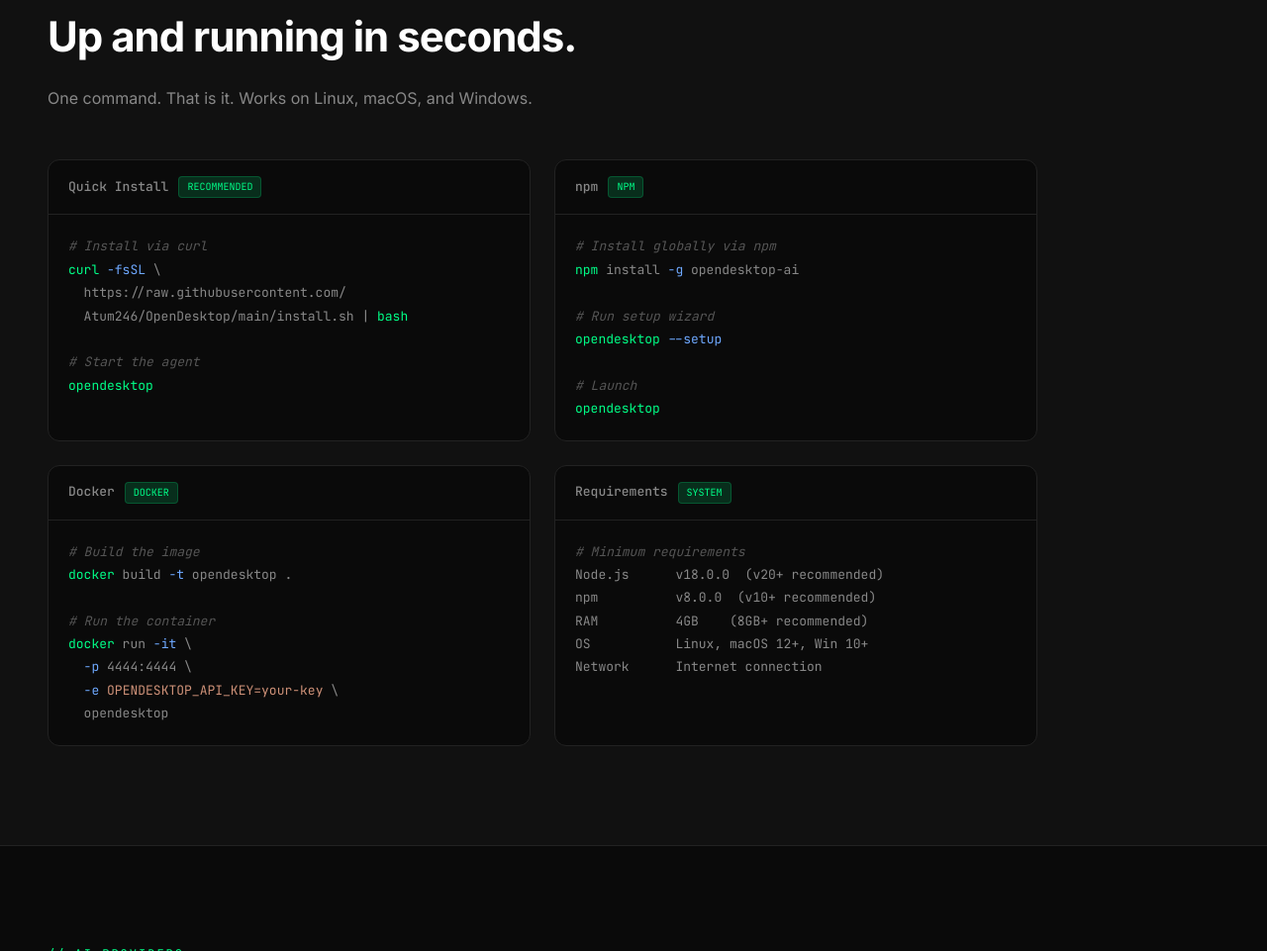
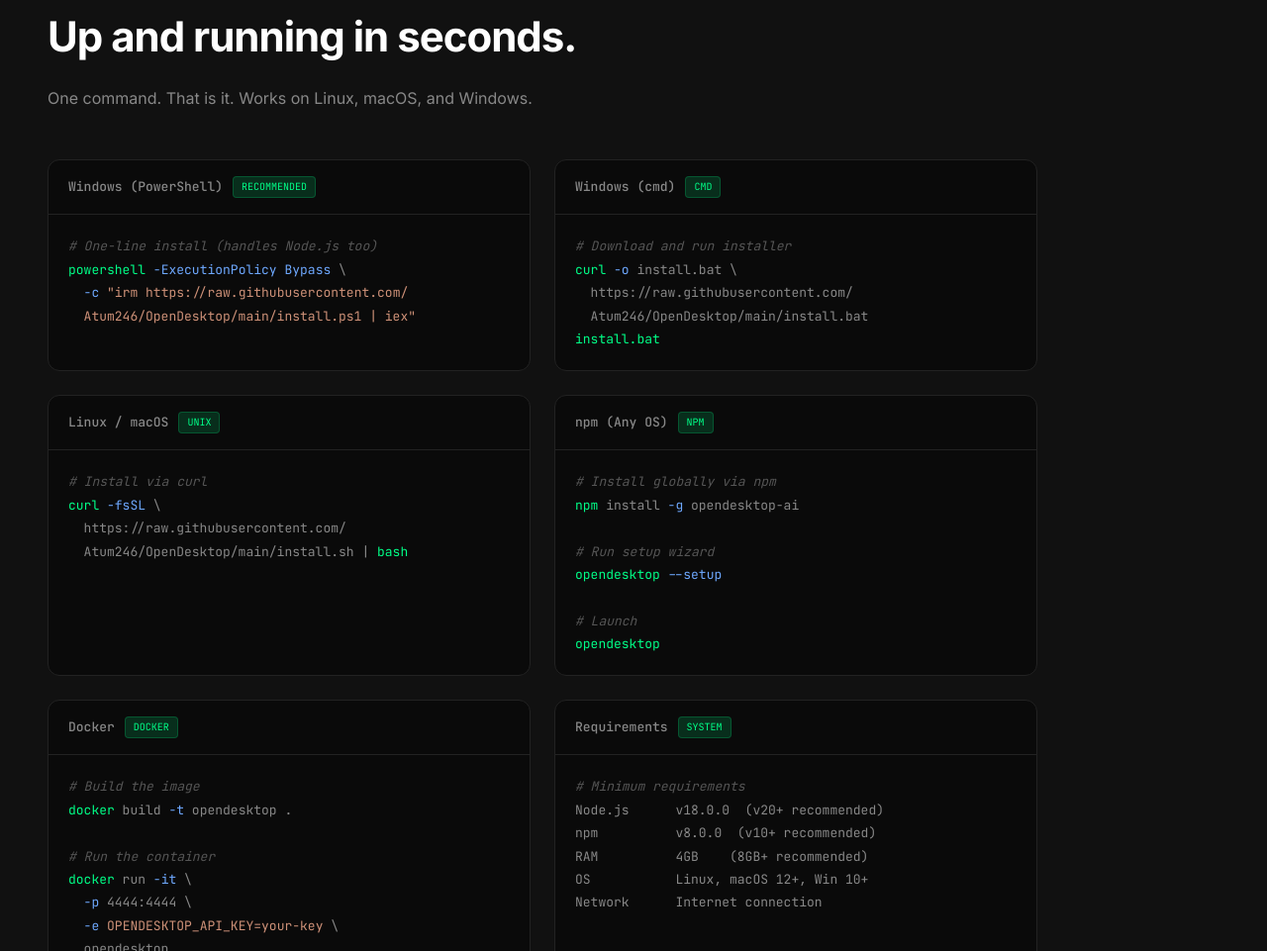
Before and after one commit to Atum246/OpenDesktop, a website: page docs/index.html in a window 1280 px wide. Shown: the part 2494-3455 px from the top of the page at 99% size. Drawn offline with Linux system fonts and the light colour scheme.

Commit message:
Add Windows installer (PowerShell + cmd) + update landing page
- install.ps1: Full PowerShell installer with auto Node.js install
  Tries: winget, chocolatey, scoop, direct download
  Auto-detects architecture, handles PATH refresh, runs setup
- install.bat: cmd.exe compatible installer
  Tries: winget, chocolatey, scoop
  Works on stock Windows without PowerShell
- Updated README with Windows install commands
- Updated landing page with Windows install cards

```diff
--- a/docs/index.html
+++ b/docs/index.html
@@ -942,23 +942,47 @@
     <div class="install-grid reveal">
       <div class="install-card">
         <div class="install-card-header">
-          <span class="label">Quick Install</span>
+          <span class="label">Windows (PowerShell)</span>
           <span class="tag">RECOMMENDED</span>
+        </div>
+        <div class="install-code">
+          <span class="comment"># One-line install (handles Node.js too)</span><br>
+          <span class="cmd">powershell</span> <span class="flag">-ExecutionPolicy Bypass</span> \<br>
+          &nbsp;&nbsp;<span class="flag">-c</span> <span class="string">"irm https://raw.githubusercontent.com/<br>
+          &nbsp;&nbsp;Atum246/OpenDesktop/main/install.ps1 | iex"</span>
+        </div>
+      </div>
+
+      <div class="install-card">
+        <div class="install-card-header">
+          <span class="label">Windows (cmd)</span>
+          <span class="tag">CMD</span>
+        </div>
+        <div class="install-code">
+          <span class="comment"># Download and run installer</span><br>
+          <span class="cmd">curl</span> <span class="flag">-o</span> install.bat \<br>
+          &nbsp;&nbsp;https://raw.githubusercontent.com/<br>
+          &nbsp;&nbsp;Atum246/OpenDesktop/main/install.bat<br>
+          <span class="cmd">install.bat</span>
+        </div>
+      </div>
+
+      <div class="install-card">
+        <div class="install-card-header">
+          <span class="label">Linux / macOS</span>
+          <span class="tag">UNIX</span>
         </div>
         <div class="install-code">
           <span class="comment"># Install via curl</span><br>
           <span class="cmd">curl</span> <span class="flag">-fsSL</span> \<br>
           &nbsp;&nbsp;https://raw.githubusercontent.com/<br>
-          &nbsp;&nbsp;Atum246/OpenDesktop/main/install.sh | <span class="cmd">bash</span><br>
-          <br>
-          <span class="comment"># Start the agent</span><br>
-          <span class="cmd">opendesktop</span>
+          &nbsp;&nbsp;Atum246/OpenDesktop/main/install.sh | <span class="cmd">bash</span>
         </div>
       </div>
 
       <div class="install-card">
         <div class="install-card-header">
-          <span class="label">npm</span>
+          <span class="label">npm (Any OS)</span>
           <span class="tag">NPM</span>
         </div>
         <div class="install-code">
```
Also changed, not shown: README.md, 2 other files.
